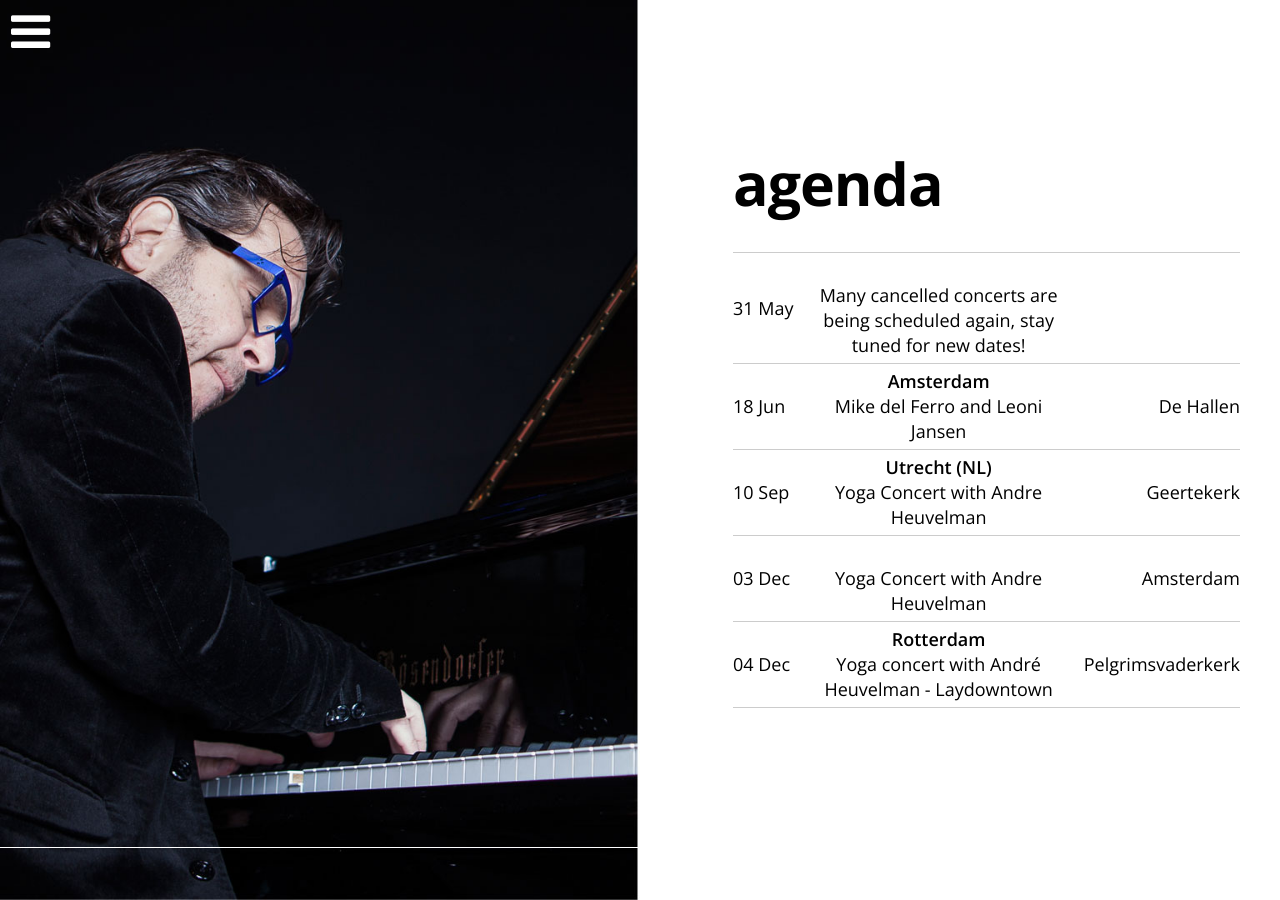
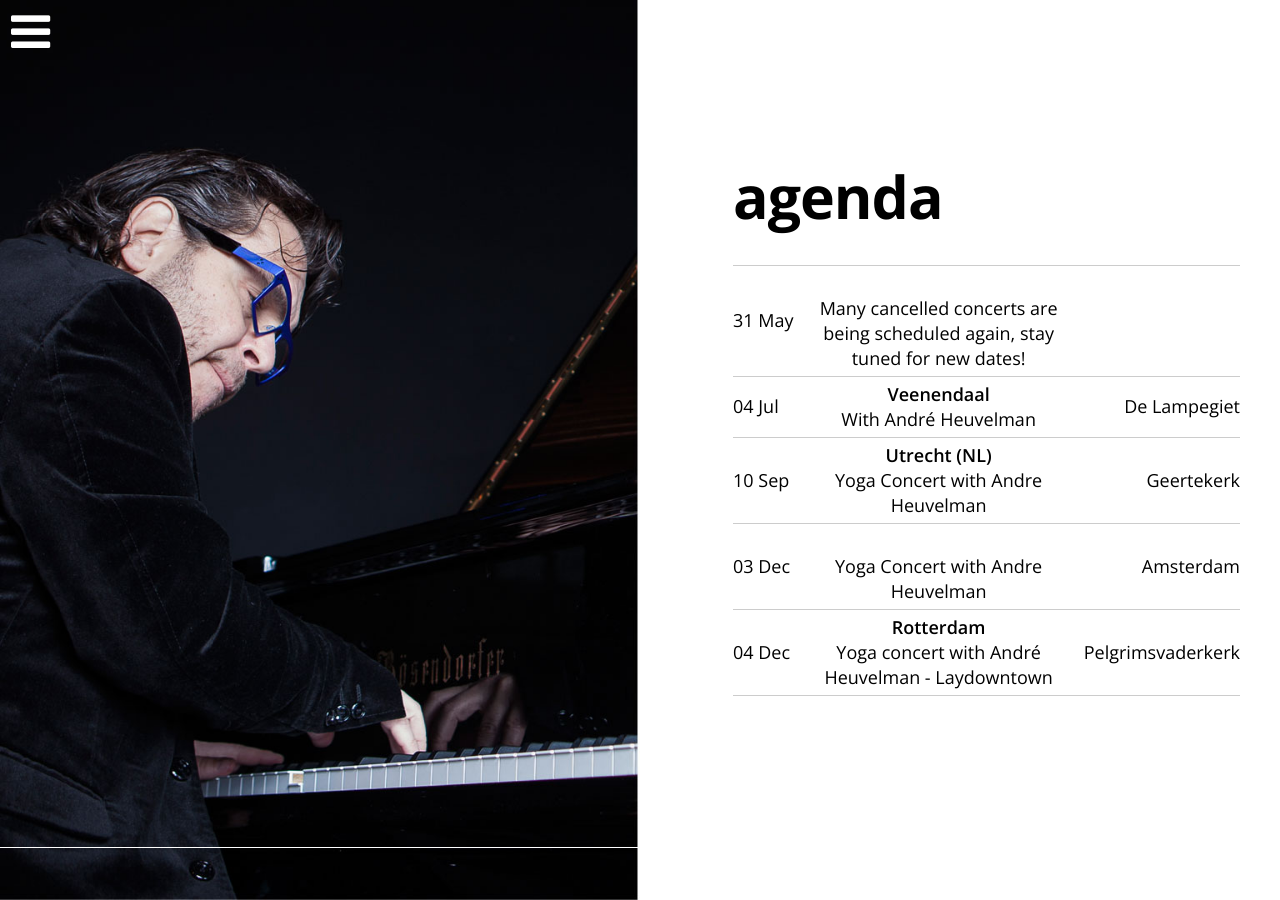
Before and after one commit to mikedelferro/website, a Jekyll site: the page built from agenda.html, in a window 1280 px wide. Built offline with Jekyll 4.4.1, drawn with Linux system fonts in a browser that asks for light colours; nearby versions of some CDN libraries.

Commit message:
Updated '_data/gigs.yml' via CloudCannon

```diff
--- a/_data/gigs.yml
+++ b/_data/gigs.yml
@@ -1,9 +1,10 @@
 items:
-  - title: Mike del Ferro and Leoni Jansen
-    date: 2020-06-18 20:00:00
-    location: De Hallen
-    venue: Amsterdam
-    url: www.popuppodium.com
+  - title: With André Heuvelman
+    date: 2020-07-04 20:00:00
+    location: De Lampegiet
+    venue: Veenendaal
+    url: >-
+      https://www.lampegiet.nl/agenda/2835/10_jaar_nachtgeluiden/andre_heuvelman_the_live_b_anda_
   - title: Yoga Concert with Andre Heuvelman
     date: 2020-09-10 20:00:00
     location: Geertekerk
```
